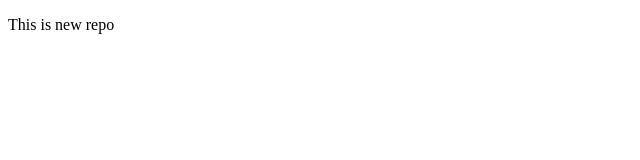
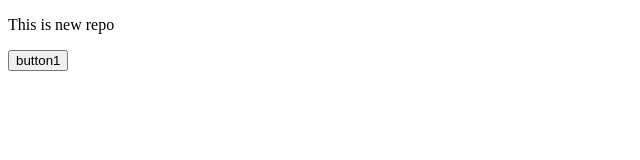
Before and after one commit to Pratik-Patil-369/localrepo, a plain HTML site: page index.html in a window 1280 px wide. Shown: the whole page, without its empty margins (0-640 px from the left). Drawn offline with Linux system fonts and the light colour scheme.

Commit message:
Add button1

```diff
--- a/index.html
+++ b/index.html
@@ -7,5 +7,8 @@
 </head>
 <body>
     <p>This is new repo</p>
+    <button>
+        button1
+    </button>
 </body>
 </html>
```
